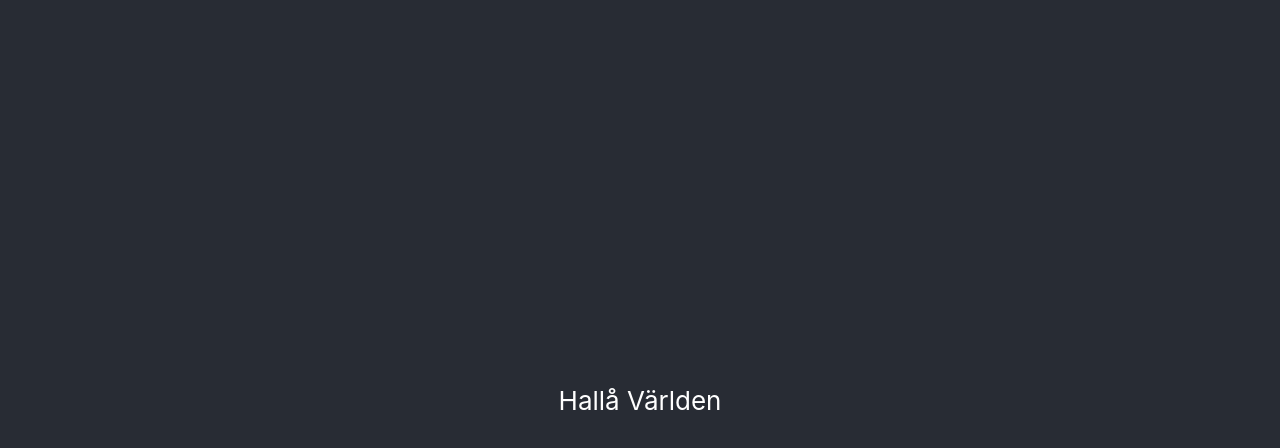
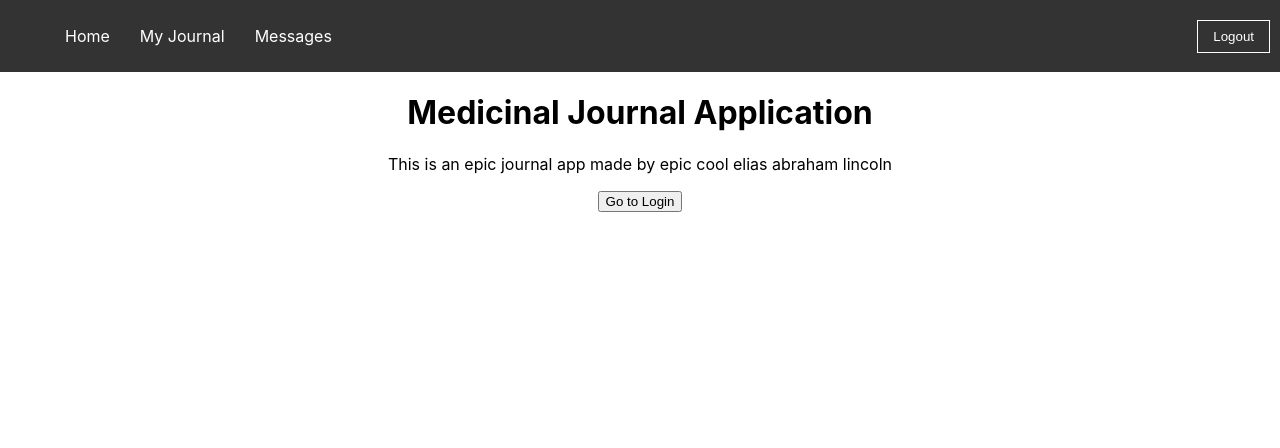
Before and after one commit to popelolole/journal-frontend, a React (Create React App) app: page / in a window 1280 px wide. Shown: the top 448 px of the page. Built offline with nearby package versions, Linux system fonts and the light colour scheme.

Commit message:
add login

```diff
--- a/package.json
+++ b/package.json
@@ -8,6 +8,7 @@
     "@testing-library/user-event": "^13.5.0",
     "react": "^18.2.0",
     "react-dom": "^18.2.0",
+    "react-router-dom": "^6.18.0",
     "react-scripts": "5.0.1",
     "web-vitals": "^2.1.4"
   },
--- a/src/App.js
+++ b/src/App.js
@@ -1,13 +1,18 @@
-import logo from './logo.svg';
 import './App.css';
+import { BrowserRouter as Router, Route, Routes, BrowserRouter } from 'react-router-dom';
+import Login from './Login.js';
+import WelcomePage from './WelcomePage.js';
 
 function App() {
   return (
-    <div className="App">
-      <header className="App-header">
-        Hallå Världen
-      </header>
-    </div>
+    <Router>
+      <div className="App">
+        <Routes>
+          <Route exact path = "/" element = {<WelcomePage />} />
+          <Route path = "/login" element = {<Login />} />
+        </Routes>
+      </div>
+    </Router>
   );
 }
 
--- /dev/null
+++ b/src/Header.css
@@ -0,0 +1,31 @@
+/* Header.css */
+.header {
+  background: #333;
+  color: #fff;
+  padding: 10px;
+  display: flex;
+  justify-content: space-between;
+  align-items: center;
+}
+
+.nav-list {
+  list-style: none;
+  display: flex;
+}
+
+.nav-item {
+  margin: 0 15px;
+}
+
+.nav-link {
+  color: #fff;
+  text-decoration: none;
+}
+
+.logout-button {
+  background: transparent;
+  color: #fff;
+  border: 1px solid #fff;
+  padding: 8px 15px;
+  cursor: pointer;
+}
--- /dev/null
+++ b/src/Header.js
@@ -0,0 +1,35 @@
+// Header.js
+import React from 'react';
+import { Link } from 'react-router-dom';
+import './Header.css';
+
+const Header = (/*{ onLogout }*/) => {
+  return (
+    <div className="header">
+      <nav>
+        <ul className="nav-list">
+          <li className="nav-item">
+            <Link to="/" className="nav-link">
+              Home
+            </Link>
+          </li>
+          <li className="nav-item">
+            <Link to="/my-journal" className="nav-link">
+              My Journal
+            </Link>
+          </li>
+          <li className="nav-item">
+            <Link to="/messages" className="nav-link">
+              Messages
+            </Link>
+          </li>
+        </ul>
+      </nav>
+      <button className="logout-button" /*onClick={onLogout}*/>
+        Logout
+      </button>
+    </div>
+  );
+};
+
+export default Header;
--- /dev/null
+++ b/src/Login.js
@@ -0,0 +1,60 @@
+import React, { useState } from 'react';
+
+const Login = () => {
+  const [username, setUsername] = useState('');
+  const [password, setPassword] = useState('');
+  const [user, setUser] = useState(null);
+
+  const handleLogin = async () => {
+    try{
+      const response = await fetch(`http://localhost:8080/login?username=${username}&password=${password}`, {
+      method: 'GET',
+        headers: {
+          'Content-Type': 'application/json'
+        },
+      });
+      if (!response.ok) {
+        console.error('Login failed:', response.status, response.statusText);
+        return;
+      }
+      const userData = await response.json();
+
+      setUser(userData);
+      console.log(userData);
+
+    } catch (error) {
+      console.error('Fetch error:', error);
+    }
+  };
+
+  return (
+    <div>
+      <h2>Login</h2>
+      <form>
+        <label>
+          Username:
+          <input
+            type="text"
+            value={username}
+            onChange={(e) => setUsername(e.target.value)}
+          />
+        </label>
+        <br />
+        <label>
+          Password:
+          <input
+            type="password"
+            value={password}
+            onChange={(e) => setPassword(e.target.value)}
+          />
+        </label>
+        <br />
+        <button type="button" onClick={handleLogin}>
+          Login
+        </button>
+      </form>
+    </div>
+  );
+};
+
+export default Login;
--- /dev/null
+++ b/src/WelcomePage.js
@@ -0,0 +1,19 @@
+// WelcomePage.js
+import React from 'react';
+import { Link } from 'react-router-dom';
+import Header from './Header.js';
+
+const WelcomePage = () => {
+  return (
+    <div>
+      <Header />
+      <h1>Medicinal Journal Application</h1>
+      <p>This is an epic journal app made by epic cool elias abraham lincoln</p>
+      <Link to="/login">
+        <button>Go to Login</button>
+      </Link>
+    </div>
+  );
+};
+
+export default WelcomePage;
```
Also changed, not shown: 1 other file (tests, documents, lock files or other folders).
